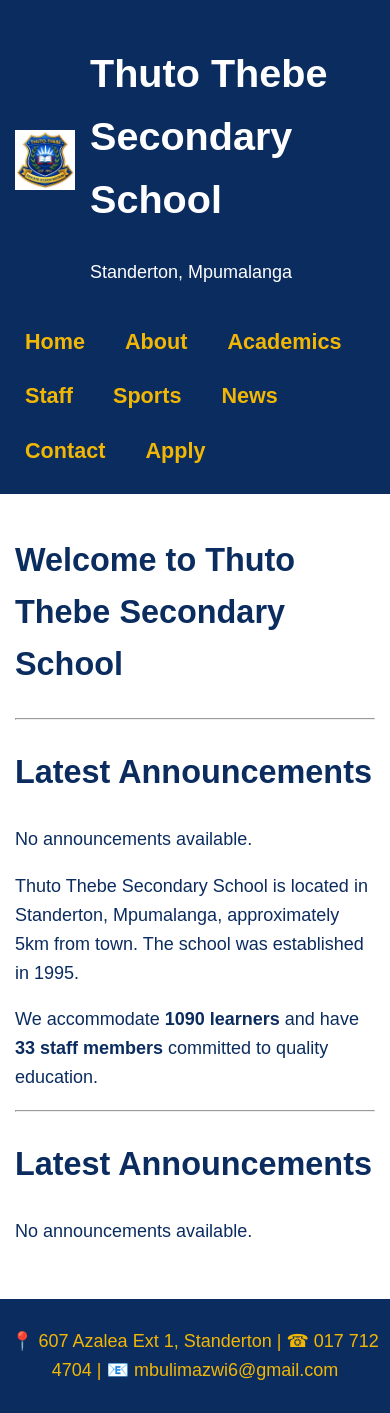
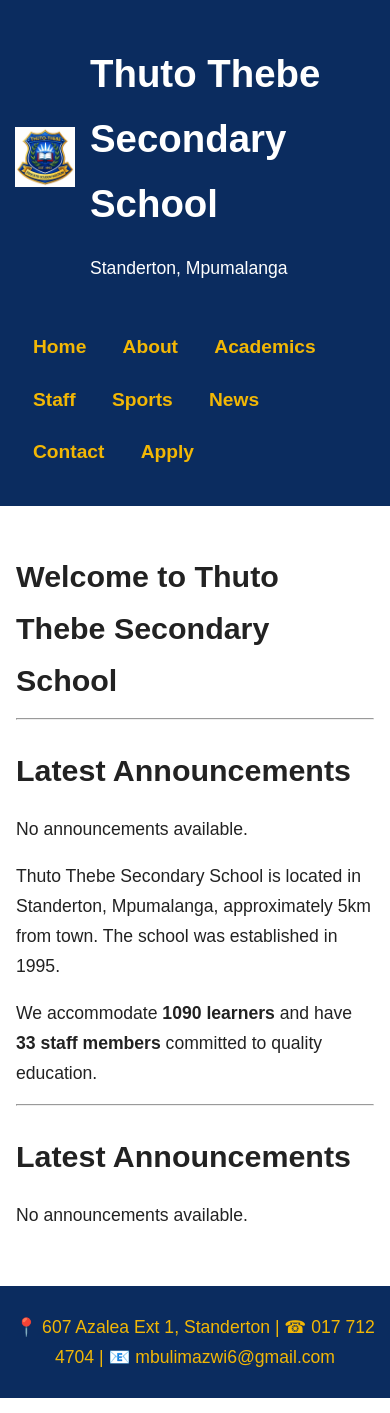
Before and after one commit to Mazwi-web/thuto_thebe_school, a Django app: page / in a window 390 px wide. Run offline with Django 5.2, Linux system fonts and the light colour scheme; data that the repository does not hold is empty.

Commit message:
Improve mobile font size and readability

```diff
--- a/school/static/school/style.css
+++ b/school/static/school/style.css
@@ -102,79 +102,91 @@ body {
     text-decoration: underline;
 }
 
-/* =========================
-   MOBILE RESPONSIVE STYLES
-   ========================= */
+/* ===============================
+   MOBILE-FIRST IMPROVEMENTS
+   =============================== */
 
-/* Base font size for whole site */
-html {
-    font-size: 16px;
-}
-
-/* Improve readability on mobile */
+/* Base typography */
 body {
-    font-size: 1rem;
-    line-height: 1.6;
+    font-family: Arial, Helvetica, sans-serif;
+    font-size: 18px;
+    line-height: 1.7;
+    color: #222;
 }
 
 /* Headings */
 h1 {
-    font-size: 2rem;
+    font-size: 2.2rem;
+    font-weight: 700;
+    margin-bottom: 15px;
 }
 
 h2 {
-    font-size: 1.6rem;
+    font-size: 1.8rem;
+    font-weight: 600;
+    margin-bottom: 12px;
 }
 
 h3 {
-    font-size: 1.3rem;
-}
-
-/* Navigation links */
-nav a {
-    font-size: 1.1rem;
+    font-size: 1.4rem;
+    font-weight: 600;
 }
 
 /* Paragraphs */
 p {
-    font-size: 1rem;
+    font-size: 1.1rem;
+    margin-bottom: 15px;
 }
 
-/* Footer text */
-footer {
-    font-size: 0.95rem;
+/* ===============================
+   NAVIGATION (MOBILE)
+   =============================== */
+nav {
+    padding: 12px 10px;
 }
 
-/* =========================
-   SMALL SCREENS (PHONES)
-   ========================= */
-@media (max-width: 768px) {
+nav a {
+    font-size: 1.15rem;
+    font-weight: 600;
+    padding: 10px 8px;
+    display: inline-block;
+}
 
-    html {
-        font-size: 18px; /* ⬅ increases everything */
+/* ===============================
+   CONTENT SPACING
+   =============================== */
+.container,
+.content,
+.main-content {
+    padding: 20px 16px;
+}
+
+/* ===============================
+   FOOTER
+   =============================== */
+footer {
+    font-size: 1rem;
+    padding: 15px;
+}
+
+/* ===============================
+   EXTRA BOOST FOR SMALL PHONES
+   =============================== */
+@media (max-width: 480px) {
+
+    body {
+        font-size: 19px;
     }
 
     h1 {
-        font-size: 2.2rem;
+        font-size: 2.4rem;
     }
 
     h2 {
-        font-size: 1.8rem;
-    }
-
-    h3 {
-        font-size: 1.4rem;
+        font-size: 1.9rem;
     }
 
     nav a {
         font-size: 1.2rem;
-        padding: 10px;
-        display: inline-block;
-    }
-
-    .container,
-    .content,
-    .main-content {
-        padding: 15px;
     }
 }
```
